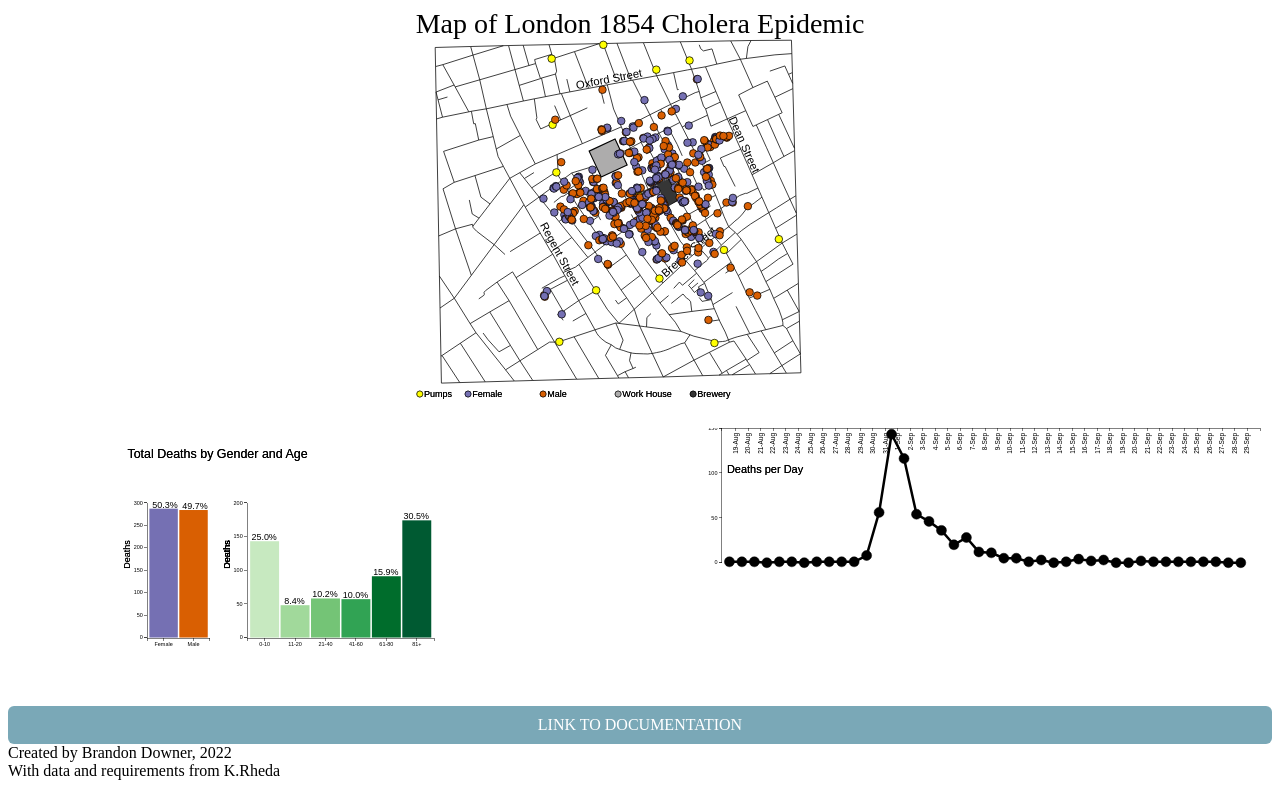
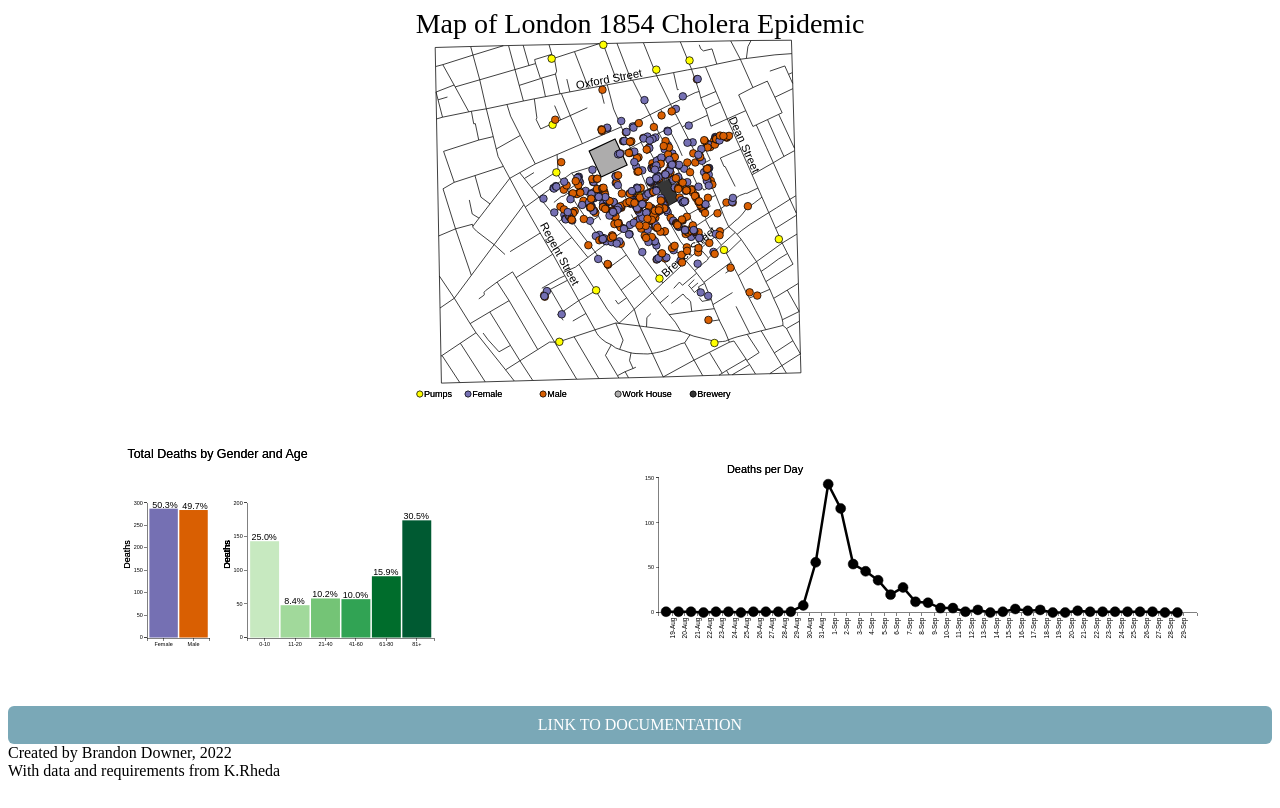
Before and after one commit to bdind/H517-Proj1-Downer, a plain HTML site: page index.html in a window 1280 px wide. Drawn offline with nearby package versions, Linux system fonts and the light colour scheme.

Commit message:
Update index.html

```diff
--- a/index.html
+++ b/index.html
@@ -115,7 +115,7 @@
 			var CHART_WIDTH = width;
 			var CHART_HEIGHT = height;
 			var deathTrans = 100;
-			var deathLeft = -(DEATH_WIDTH);
+			var deathLeft = -(width/10);
 
 			var legendCircleStart = 400/9;
 			var legendSpaceStart = legendCircleStart+7;
```
